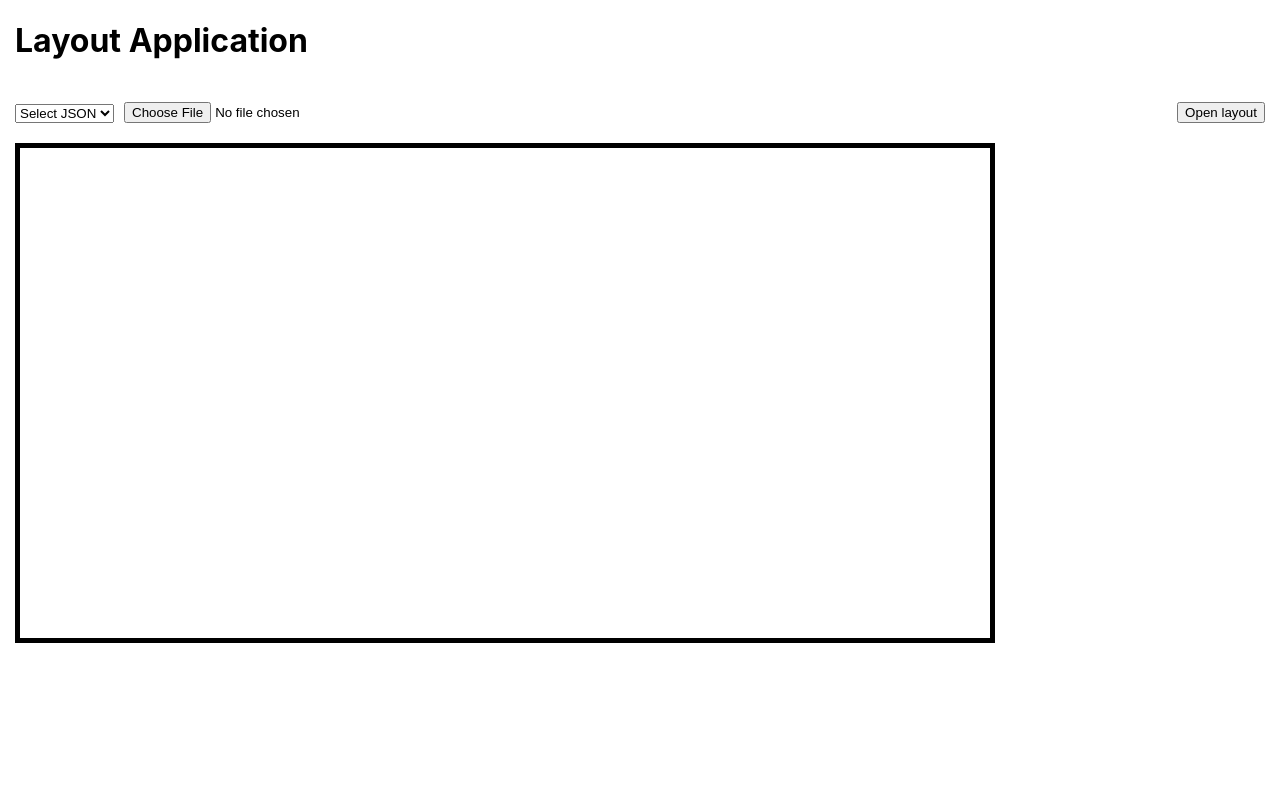
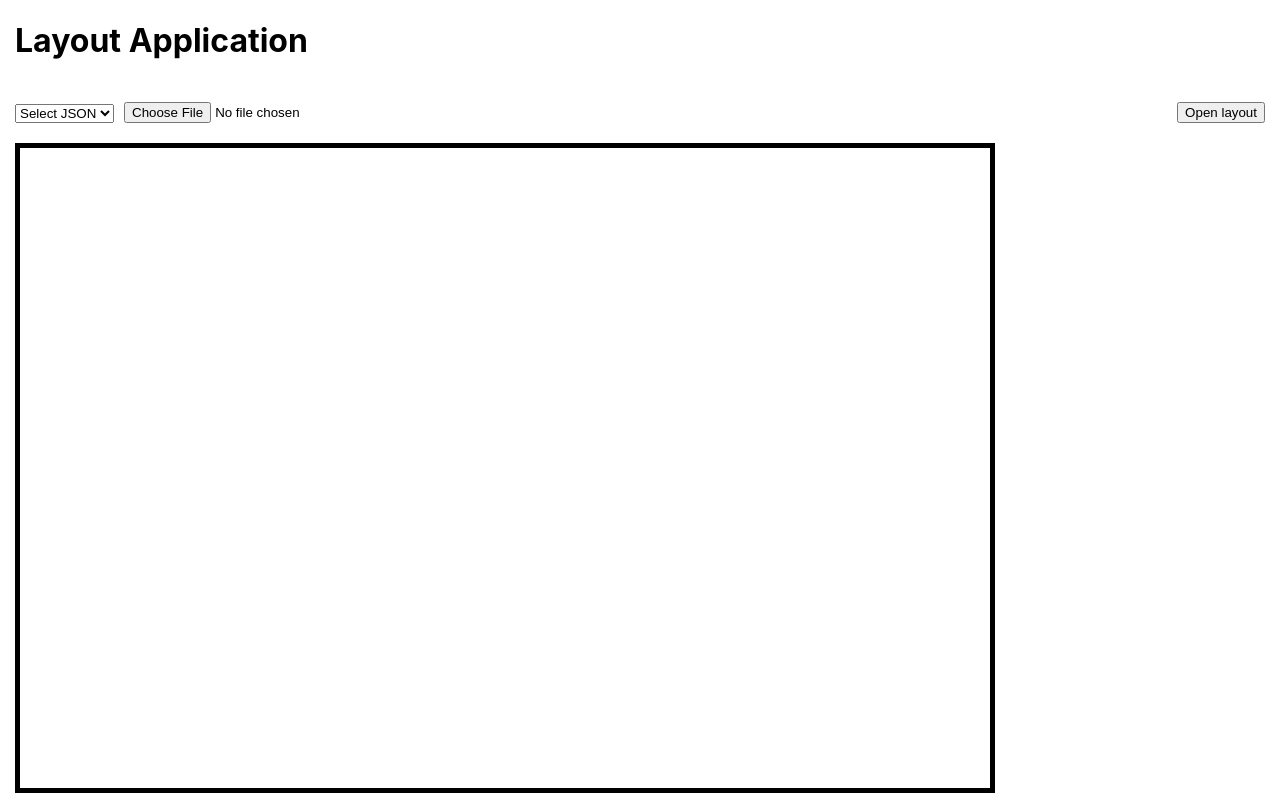
Before and after one commit to spiredevang/dali_layout, a React (Create React App) app: page / in a window 1280 px wide. Built offline with nearby package versions, Linux system fonts and the light colour scheme.

Commit message:
Update layout styles

```diff
--- a/src/components/home_page.tsx
+++ b/src/components/home_page.tsx
@@ -145,7 +145,7 @@ export class HomePage extends React.Component<Properties, State> {
   private static readonly STYLE = {
     container: {
       position: 'relative',
-      width: 'clamp(767px, 100%, 1280px)',
+      width: 'max(767px, 100%)',
       padding: '0 15px',
       display: 'flex',
       rowGap: 20,
--- a/src/components/layout_viewer.tsx
+++ b/src/components/layout_viewer.tsx
@@ -104,7 +104,7 @@ export class LayoutViewer extends React.Component<Properties> {
       position: 'relative',
       overflow: 'auto',
       border: '5px solid #000000',
-      minHeight: 500
+      height: '100%'
     } as React.CSSProperties,
     basicRectangle: {
       position: 'absolute',
```
